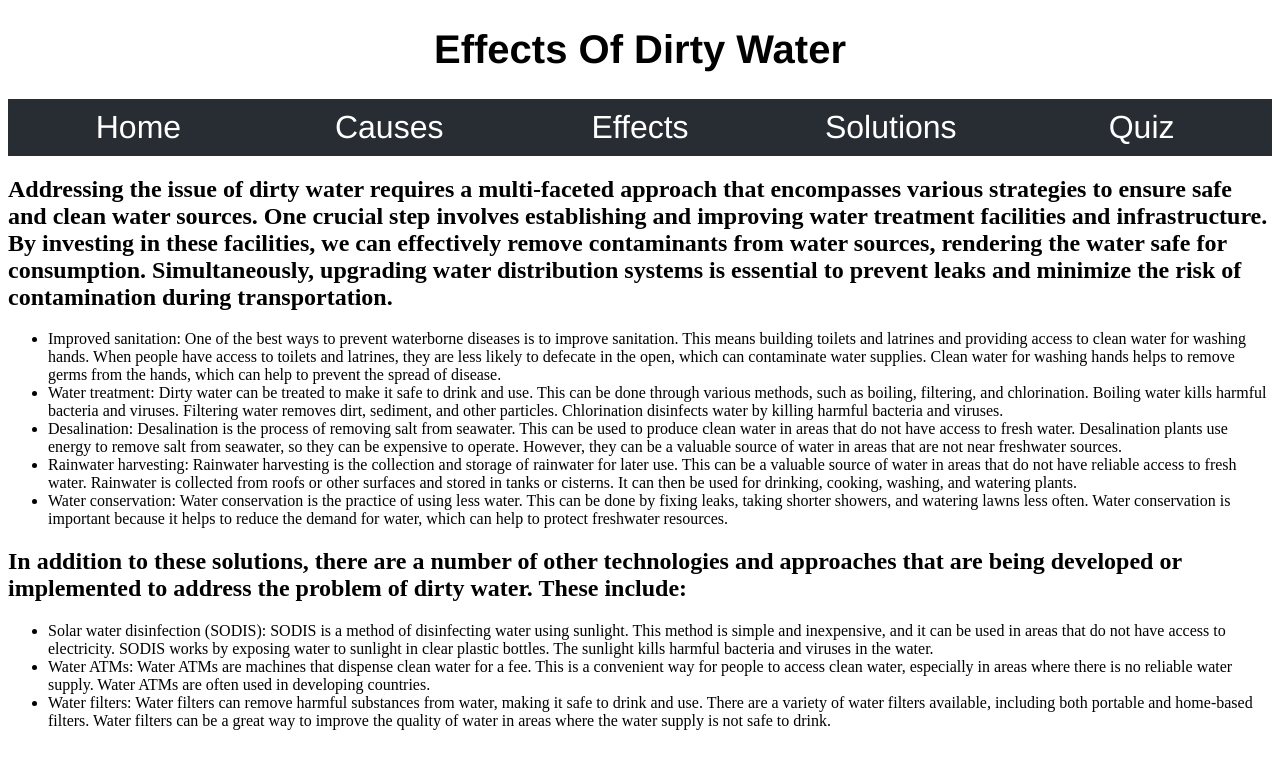
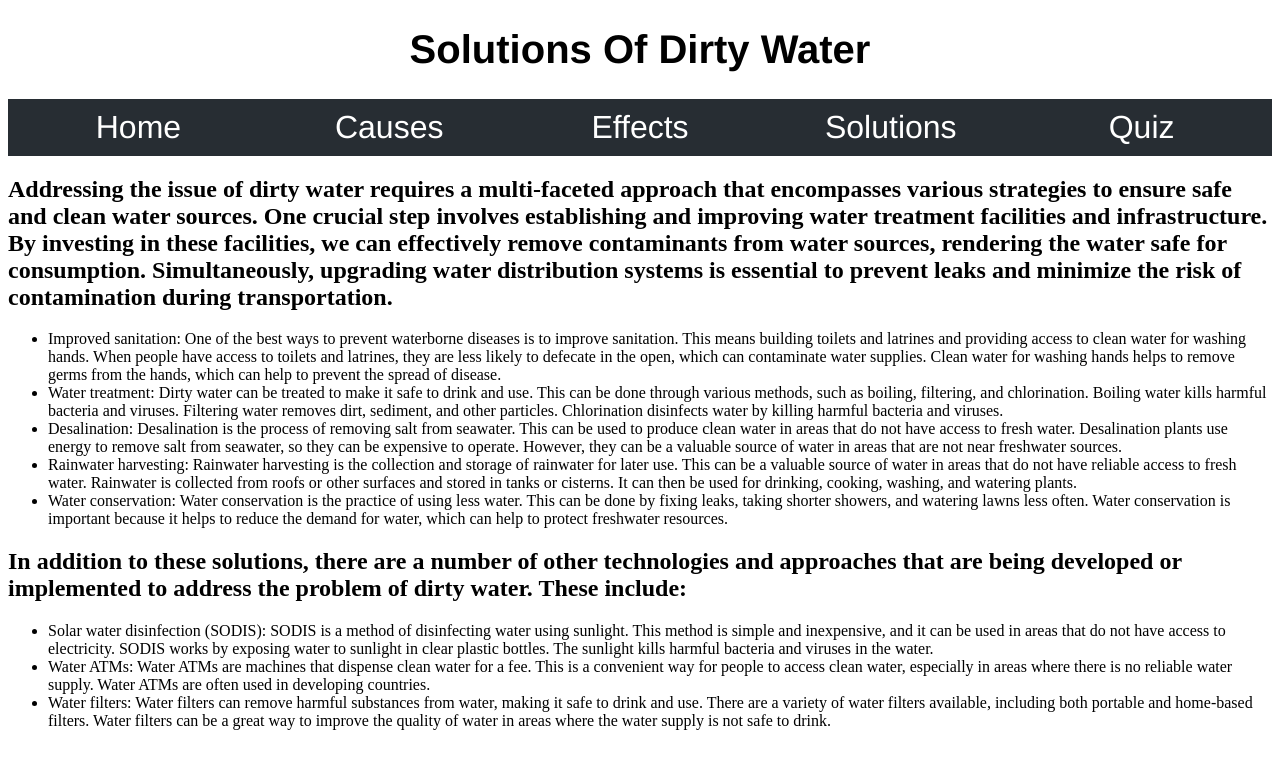
Before and after one commit to Sadat40/ASC-FINAL-PROJECT-WATER, a plain HTML site: page solutions.html in a window 1280 px wide. Drawn offline with Linux system fonts and the light colour scheme.

Commit message:
Update solutions.html

```diff
--- a/solutions.html
+++ b/solutions.html
@@ -7,7 +7,7 @@
     <title>Dirty Water</title>
 </head>
 <body>
-    <h1> <center>Effects Of Dirty Water</center></h1>
+    <h1> <center>Solutions Of Dirty Water</center></h1>
     <nav>
         <a href="index.html"><div id ="navi">Home</div></a>
         <a href="causes.html"><div id ="navi">Causes</div></a>
```
